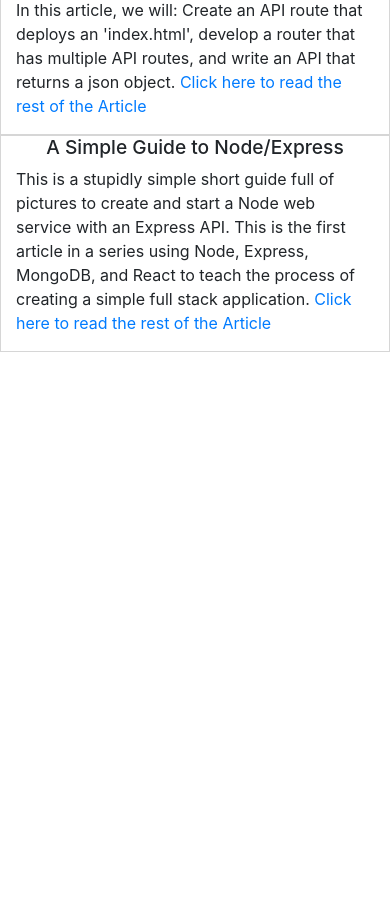
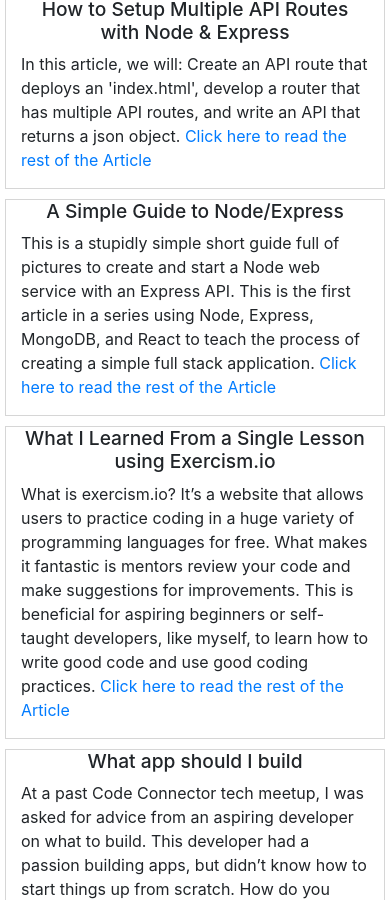
Before and after one commit to jcsmileyjr/Portfolio-v3, a React (Create React App) app in the folder portfolio/: page /blog in a window 390 px wide. Shown: the part 1100-2000 px from the top of the page. Before the commit the page ends 1452 px from the top, so only its background shows below. Built offline with nearby package versions, Linux system fonts and the light colour scheme.

Commit message:
Added more blog post content and styling

```diff
--- a/portfolio/src/data/blogPosts.js
+++ b/portfolio/src/data/blogPosts.js
@@ -32,6 +32,21 @@
         content:"This is a stupidly simple short guide full of pictures to create and start a Node web service with an Express API. This is the first article in a series using Node, Express, MongoDB, and React to teach the process of creating a simple full stack application.",
         link:"https://medium.com/codeconnective/a-simple-guide-to-node-express-1986a9904d63?source=friends_link&sk=3cf75bf7adf93ddb04be07db07be199f",
     },
+    {
+        title:"What I Learned From a Single Lesson using Exercism.io",
+        content:"What is exercism.io? It’s a website that allows users to practice coding in a huge variety of programming languages for free. What makes it fantastic is mentors review your code and make suggestions for improvements. This is beneficial for aspiring beginners or self-taught developers, like myself, to learn how to write good code and use good coding practices.",
+        link:"https://medium.com/codeconnective/exercism-io-what-i-learn-from-a-mentor-in-one-lesson-9a56e5a0e042",
+    },
+    {
+        title:"What app should I build",
+        content:"At a past Code Connector tech meetup, I was asked for advice from an aspiring developer on what to build. This developer had a passion building apps, but didn’t know how to start things up from scratch. How do you build a Facebook or Uber by yourself and at the beginning of your career? How many versions of to-do lists, Twitter clones, or calculators can you build? In that moment, I gave that developer a short suggestion. This article is what I would have said if I had given it more thought.",
+        link:"https://medium.com/codeconnective/what-app-should-i-build-90df747fe603",
+    },
+    {
+        title:"Hackathons are rewarding experiences",
+        content:"I went in with the goal of learning something new, to network with other programmers, and to build something that will help others. I came out with a new perspective on how programming can help the community.",
+        link:"https://medium.com/codeconnective/hackathons-are-rewarding-experiences-ae3bd4d56d0d",
+    },
 ];
 
 export default post;
--- a/portfolio/src/pages/blog/blog.scss
+++ b/portfolio/src/pages/blog/blog.scss
@@ -1,15 +1,24 @@
 .center-content {
-    text-align: center;
+  text-align: center;
 }
 
 .page-title {
-    margin-bottom: 20px;
+  margin-bottom: 20px;
 }
 
 .post-container {
-    border: 1px solid rgb(214, 214, 214);
+  border: 1px solid rgb(214, 214, 214);
+  margin-bottom: 10px;
 }
 
 .blog-title {
-    font-size: 1.2rem;
+  font-size: 1.2rem;
 }
+
+/* media queries */
+@media (max-width: 450px) {
+  .post-container {
+    margin-left: 5px;
+    margin-right: 5px;
+  }
+}
```
